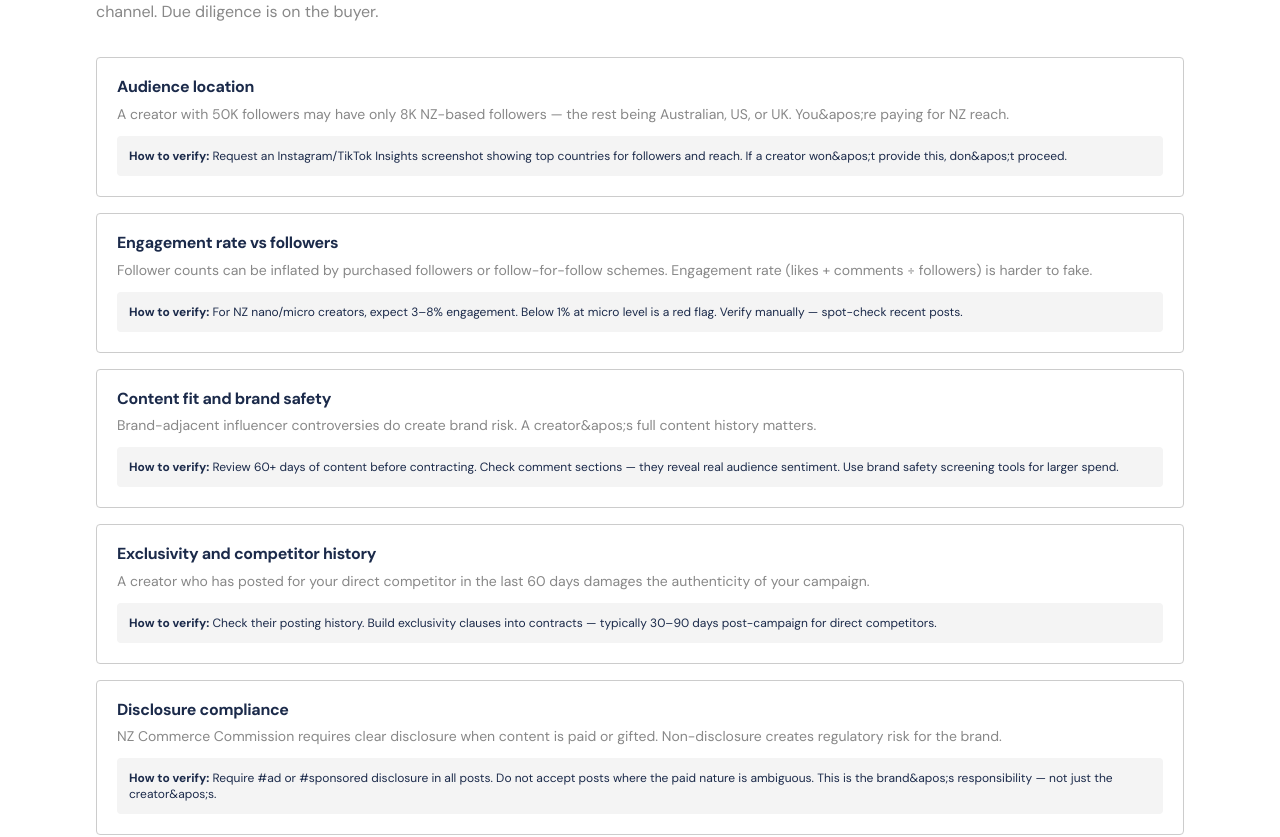
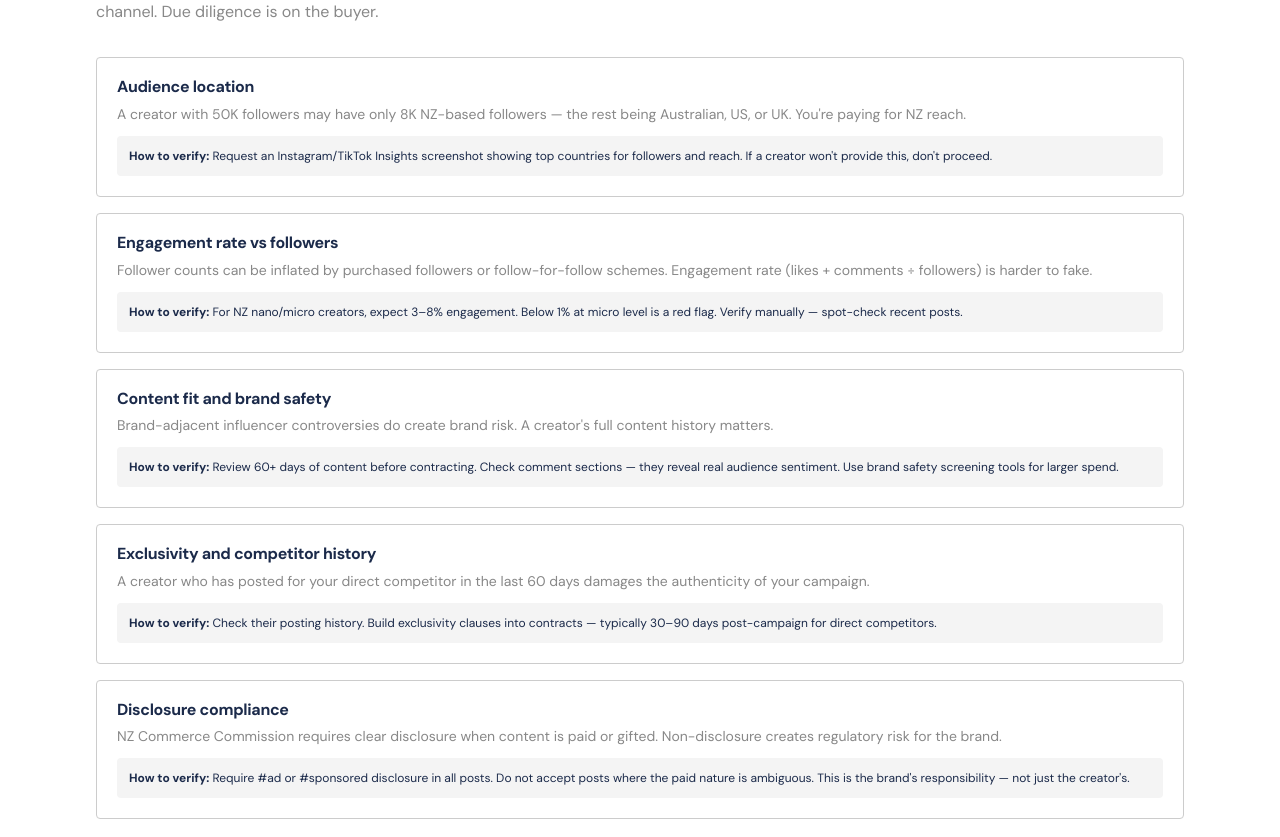
Before and after one commit to ron571/supermedia-website, a Next.js app: page /resources/nz-influencer-marketing in a window 1280 px wide. Shown: the part 2760-3597 px from the top of the page. Built offline with nearby package versions, Linux system fonts and the light colour scheme.

Commit message:
feat: add cinema and influencer marketing resource pages

```diff
--- a/src/app/(main)/resources/nz-influencer-marketing/page.tsx
+++ b/src/app/(main)/resources/nz-influencer-marketing/page.tsx
@@ -97,8 +97,8 @@ const platformBreakdown = [
 const whatToCheck = [
   {
     check: "Audience location",
-    why: "A creator with 50K followers may have only 8K NZ-based followers — the rest being Australian, US, or UK. You&apos;re paying for NZ reach.",
-    howTo: "Request an Instagram/TikTok Insights screenshot showing top countries for followers and reach. If a creator won&apos;t provide this, don&apos;t proceed.",
+    why: "A creator with 50K followers may have only 8K NZ-based followers — the rest being Australian, US, or UK. You're paying for NZ reach.",
+    howTo: "Request an Instagram/TikTok Insights screenshot showing top countries for followers and reach. If a creator won't provide this, don't proceed.",
   },
   {
     check: "Engagement rate vs followers",
@@ -107,7 +107,7 @@ const whatToCheck = [
   },
   {
     check: "Content fit and brand safety",
-    why: "Brand-adjacent influencer controversies do create brand risk. A creator&apos;s full content history matters.",
+    why: "Brand-adjacent influencer controversies do create brand risk. A creator's full content history matters.",
     howTo: "Review 60+ days of content before contracting. Check comment sections — they reveal real audience sentiment. Use brand safety screening tools for larger spend.",
   },
   {
@@ -118,7 +118,7 @@ const whatToCheck = [
   {
     check: "Disclosure compliance",
     why: "NZ Commerce Commission requires clear disclosure when content is paid or gifted. Non-disclosure creates regulatory risk for the brand.",
-    howTo: "Require #ad or #sponsored disclosure in all posts. Do not accept posts where the paid nature is ambiguous. This is the brand&apos;s responsibility — not just the creator&apos;s.",
+    howTo: "Require #ad or #sponsored disclosure in all posts. Do not accept posts where the paid nature is ambiguous. This is the brand's responsibility — not just the creator's.",
   },
 ];
 
```
